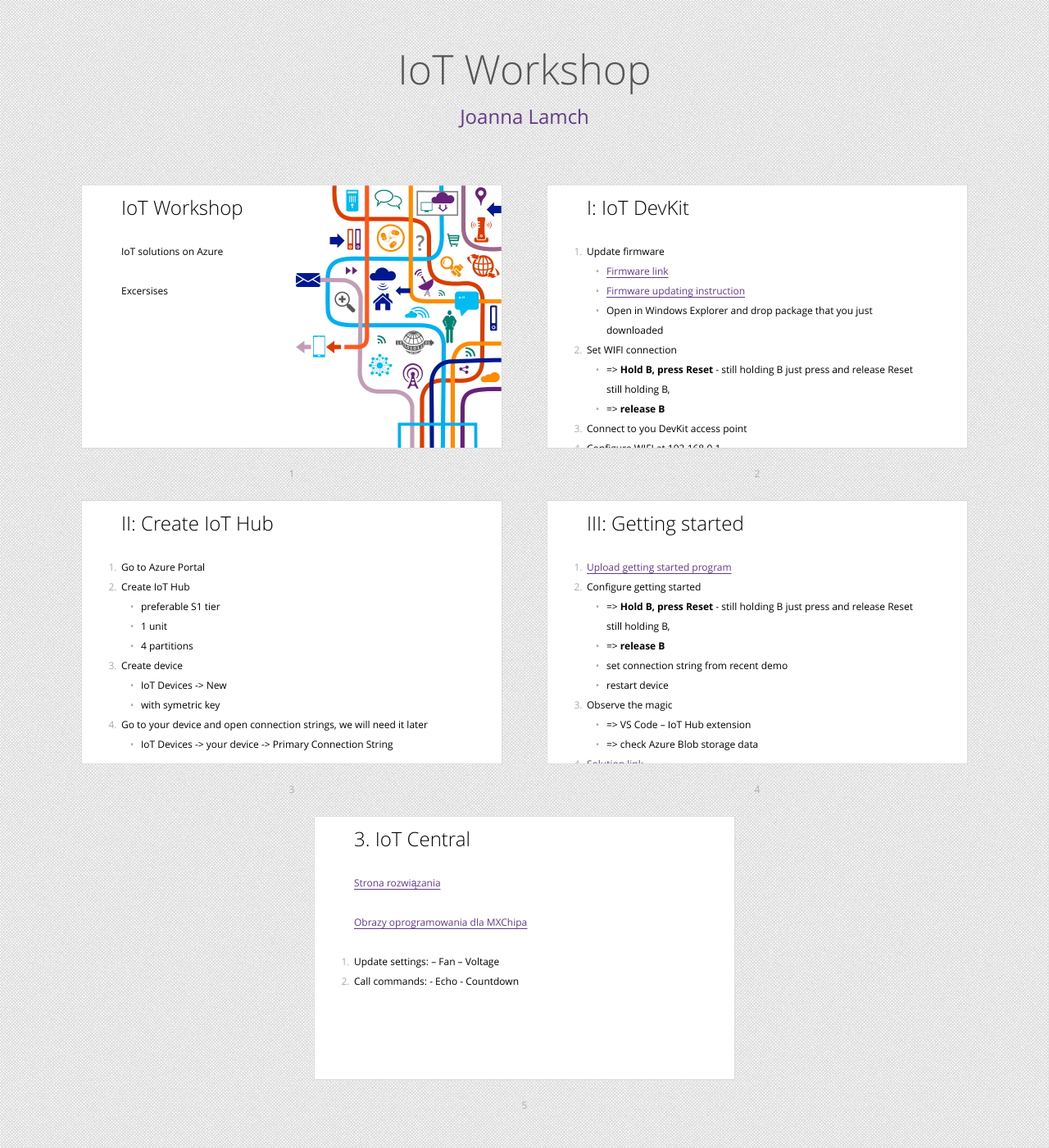
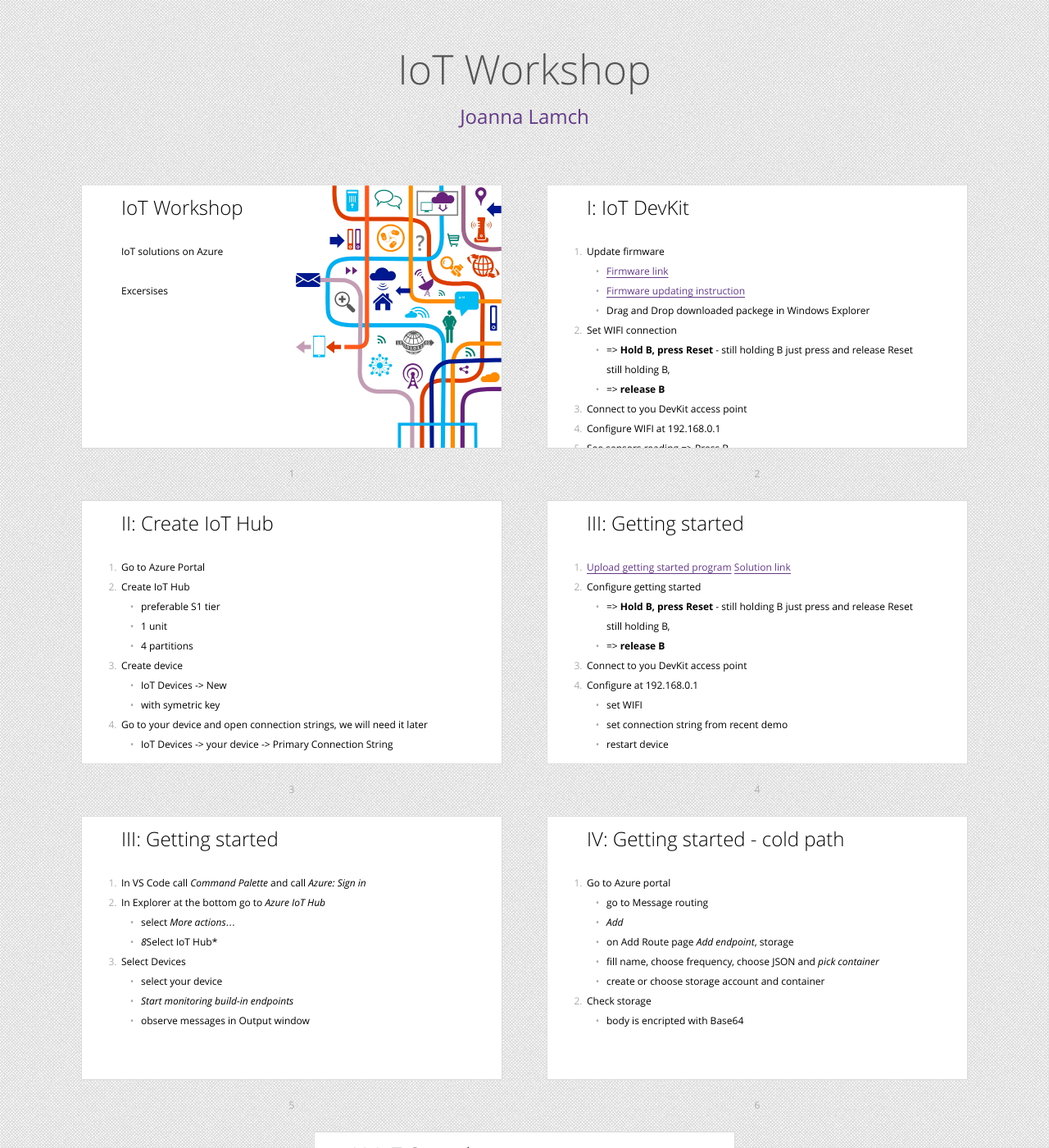
Before and after one commit to jlamch/iotexercises, a Jekyll site: the page built from index.md, in a window 1280 px wide and 1400 px high. Shown: the whole window at 82% size. Built offline with Jekyll 4.4.1, drawn with Linux system fonts in a browser that asks for light colours; our own code applies the rules of GitHub Pages for plain Markdown files.

Commit message:
getting started excersise

```diff
--- a/_includes/setup.md
+++ b/_includes/setup.md
@@ -29,12 +29,12 @@
     {% endif %}
 
 ## Set the line numbers var
-
+<!--
     {% assign line_numbers = page.line_numbers | append:'' | size %}
     {% if line_numbers == 0 %}
         {% assign line_numbers = site.line_numbers %}
     {% else %}
         {% assign line_numbers = page.line_numbers %}
-    {% endif %}
+    {% endif %} -->
 
 {% endcapture %}
--- a/index.md
+++ b/index.md
@@ -47,7 +47,7 @@ style: |
 1. Update firmware
     - [Firmware link](https://bit.ly/2riKrLw){:target="_blank"}
     - [Firmware updating instruction](https://bit.ly/34Pug60){:target="_blank"}
-    - Open in Windows Explorer and drop package that you just downloaded
+    - Drag and Drop downloaded packege in Windows Explorer
 2. Set WIFI connection
     - => **Hold B, press Reset** - still holding B just press and release Reset still holding B,
     - => **release B**
@@ -68,19 +68,37 @@ style: |
     - IoT Devices -> your device -> Primary Connection String
 
 ## III: Getting started
-1. [Upload getting started program](https://aka.ms/devkit/prod/getstarted/latest){:target="_blank"}
+1. [Upload getting started program](https://aka.ms/devkit/prod/getstarted/latest){:target="_blank"}  [Solution link](https://docs.microsoft.com/en-us/samples/azure-samples/mxchip-iot-devkit-get-started/sample/){:target="_blank"}
 2. Configure getting started
 	- => **Hold B, press Reset** - still holding B just press and release Reset still holding B,
     - => **release B**
-	- set connection string from recent demo
+3. Connect to you DevKit access point
+4. Configure at 192.168.0.1
+    - set WIFI
+    - set connection string from recent demo
 	- restart device
-3. Observe the magic
-	- => VS Code – IoT Hub extension
-	- => check Azure Blob storage data
 
-4. [Solution link](https://docs.microsoft.com/en-us/samples/azure-samples/mxchip-iot-devkit-get-started/sample/)
+## III: Getting started
+5. In VS Code call *Command Palette* and call *Azure: Sign in*
+6. In Explorer at the bottom go to *Azure IoT Hub*
+    - select *More actions...*
+    - *8*Select IoT Hub*
+7. Select Devices
+    - select your device
+    - *Start monitoring build-in endpoints*
+    - observe messages in Output window
 
-## 3. IoT Central
+## IV: Getting started - cold path
+1. Go to Azure portal
+	- go to Message routing
+	- *Add*
+    - on Add Route page *Add endpoint*, storage
+    - fill name, choose frequency, choose JSON and *pick container*
+    - create or choose storage account and container
+2. Check storage
+    - body is encripted with Base64
+
+## V: IoT Central
 
 [Strona rozwiązania](https://aka.ms/iotcentral){:target="_blank"}
 
```
